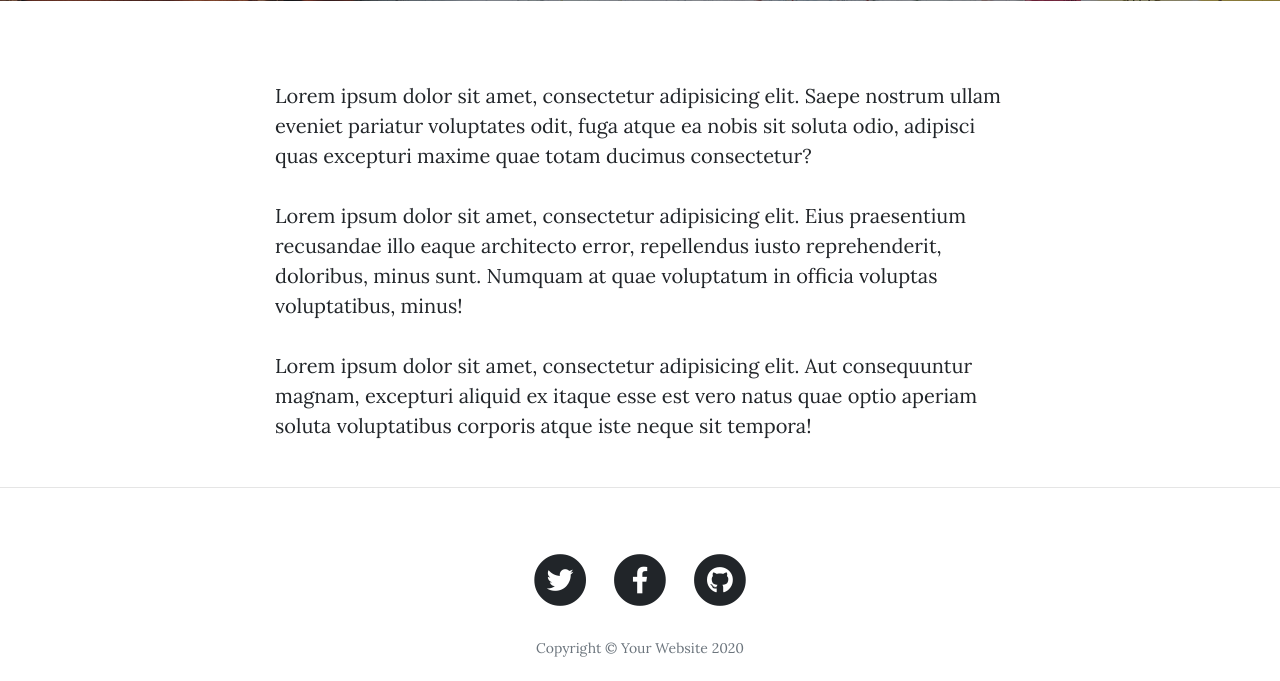
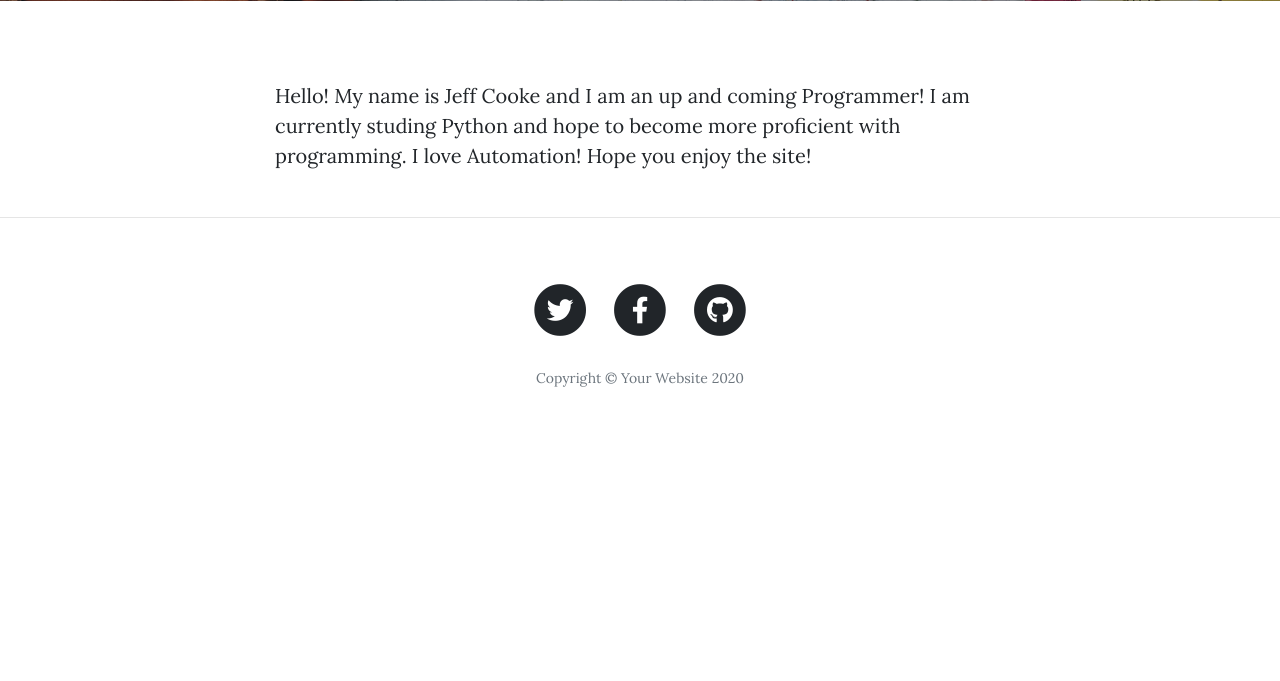
Before and after one commit to jrcookepython/Jeff-Blog, a Flask app: page /about in a window 1280 px wide. Shown: the part 531-1212 px from the top of the page. After the commit the page ends 918 px from the top, so only its background shows below. Run offline with Flask 2, Linux system fonts and the light colour scheme; some libraries are stand-ins or nearby versions.

```diff
--- a/templates/about.html
+++ b/templates/about.html
@@ -19,9 +19,7 @@
   <div class="container">
     <div class="row">
       <div class="col-lg-8 col-md-10 mx-auto">
-        <p>Lorem ipsum dolor sit amet, consectetur adipisicing elit. Saepe nostrum ullam eveniet pariatur voluptates odit, fuga atque ea nobis sit soluta odio, adipisci quas excepturi maxime quae totam ducimus consectetur?</p>
-        <p>Lorem ipsum dolor sit amet, consectetur adipisicing elit. Eius praesentium recusandae illo eaque architecto error, repellendus iusto reprehenderit, doloribus, minus sunt. Numquam at quae voluptatum in officia voluptas voluptatibus, minus!</p>
-        <p>Lorem ipsum dolor sit amet, consectetur adipisicing elit. Aut consequuntur magnam, excepturi aliquid ex itaque esse est vero natus quae optio aperiam soluta voluptatibus corporis atque iste neque sit tempora!</p>
+        <p>Hello!  My name is Jeff Cooke and I am an up and coming Programmer!  I am currently studing Python and hope to become more proficient with programming.  I love Automation!  Hope you enjoy the site!</p>
       </div>
     </div>
   </div>
```
